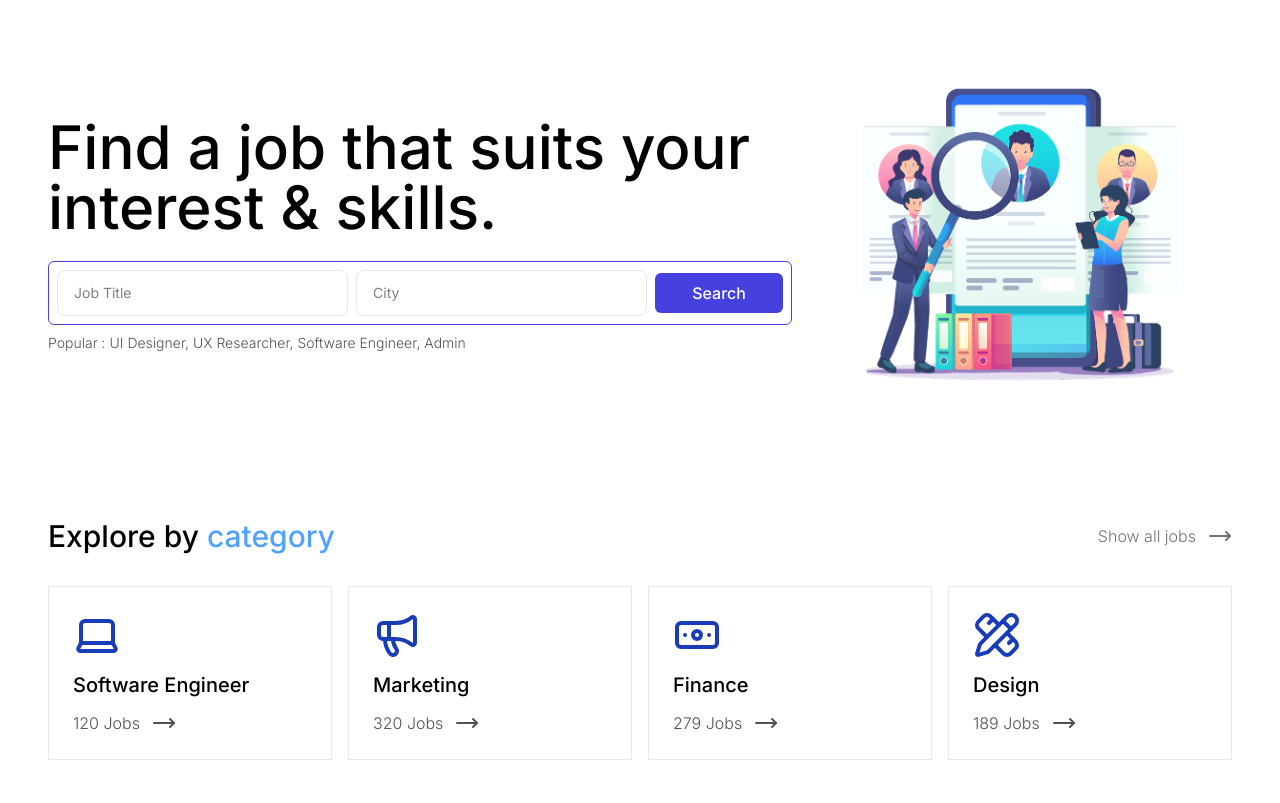
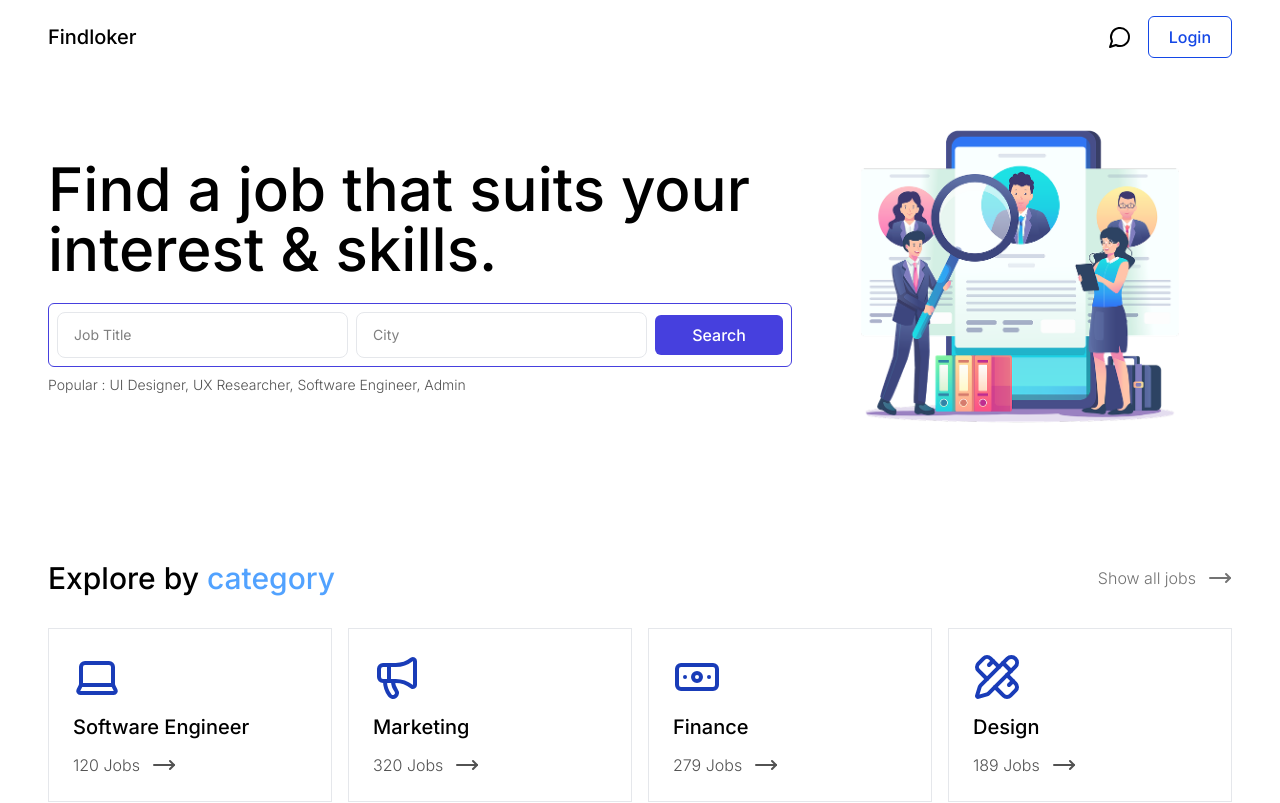
Before and after one commit to ardianilyas/findloker, a Nuxt app: page / in a window 1280 px wide. Shown: the top 803 px of the page. Built offline with nearby package versions, Linux system fonts and the light colour scheme.

Commit message:
feat: update login button

```diff
--- /dev/null
+++ b/components/LoginButton.vue
@@ -0,0 +1,9 @@
+<template>
+    <NuxtLink to="/login" class="px-5 py-2 font-medium text-blue-700 border border-blue-700 hover:bg-blue-700 transition-all ease-in-out hover:text-white rounded-md">
+        Login
+    </NuxtLink>
+</template>
+
+<script setup>
+
+</script>
--- a/components/Navbar.vue
+++ b/components/Navbar.vue
@@ -5,15 +5,14 @@
             <NuxtLink to="/chats">
                 <svg xmlns="http://www.w3.org/2000/svg" width="24" height="24" viewBox="0 0 24 24" fill="none" stroke="currentColor" stroke-width="2" stroke-linecap="round" stroke-linejoin="round" class="lucide lucide-message-circle-icon lucide-message-circle"><path d="M7.9 20A9 9 0 1 0 4 16.1L2 22Z"/></svg>
             </NuxtLink>
-            <NuxtLink to="/">
+            <LoginButton />
+            <!-- <NuxtLink to="/">
                 <div class="w-10 h-10 bg-gray-300 rounded-full flex justify-center items-center">FL</div>
-            </NuxtLink>
+            </NuxtLink> -->
         </div>
     </nav>
 </template>
 
 <script setup lang="ts">
-import { NuxtLink } from '#components';
-
-
+import LoginButton from './LoginButton.vue';
 </script>
```
